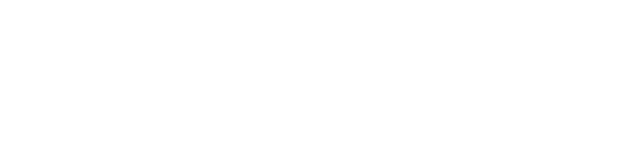
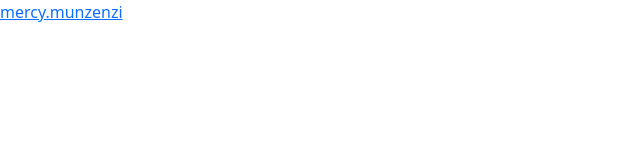
Before and after one commit to Mercy30-eng/munzenzimercy.github.io, a plain HTML site: page index.html in a window 1280 px wide. Shown: the whole page, without its empty margins (0-640 px from the left). Drawn offline with nearby package versions, Linux system fonts and the light colour scheme.

Commit message:
Update index.html

```diff
--- a/index.html
+++ b/index.html
@@ -3,14 +3,25 @@
 <head>
     <meta charset="utf-8">
     <meta name="viewport" content="width=device-width, initial-scale=1">
+     <meta http-equiv="X-UA-Compatible" content="IE=edge">
     <title>Mercy Munzenzi</title>
     <!-- Custom CSS -->
     <link rel="stylesheet" href="styles.css">
     <!--Icons-->
     <link rel="stylesheet" href="https://cdnjs.cloudflare.com/ajax/libs/font-awesome/4.7.0/css/font-awesome.min.css">
     <link rel="stylesheet" href="https://fonts.googleapis.com/css2?family=Material+Symbols+Outlined:opsz,wght,FILL,GRAD@20..48,100..700,0..1,-50..200">
+    <!--Bootstrap 5----->
+    <link href="https://cdn.jsdelivr.net/npm/bootstrap@5.3.3/dist/css/bootstrap.min.css" rel="stylesheet">
+    <link rel="preconnect" href="https://fonts.googleapis.com">
 </head>
 <body>
-
+    <!-- Header Section -->
+    <header class="main-header">
+        <!--Logo-->
+        <div class="logo">
+            <a class="brand-logo" href="#">
+                <span class="logo-text">mercy.munzenzi</span>
+            </a>
+        </div>
 </body>
 </html>
```
